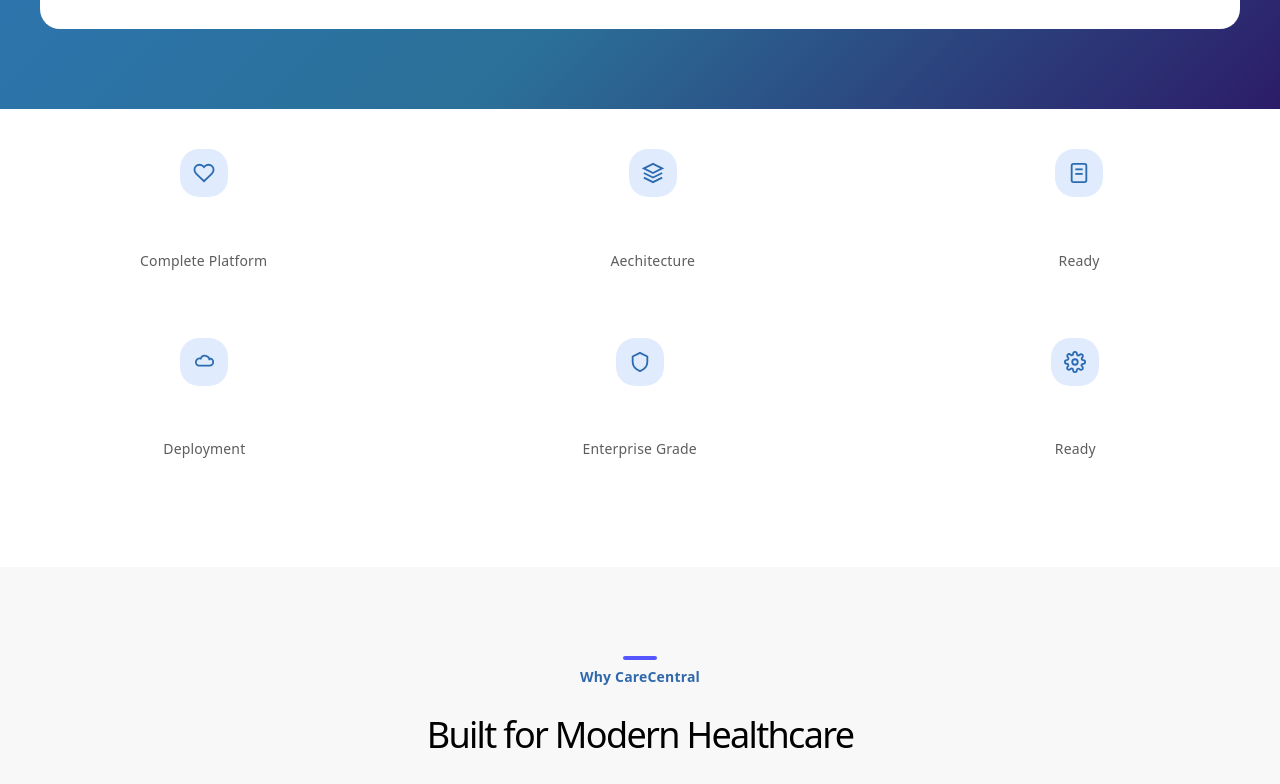
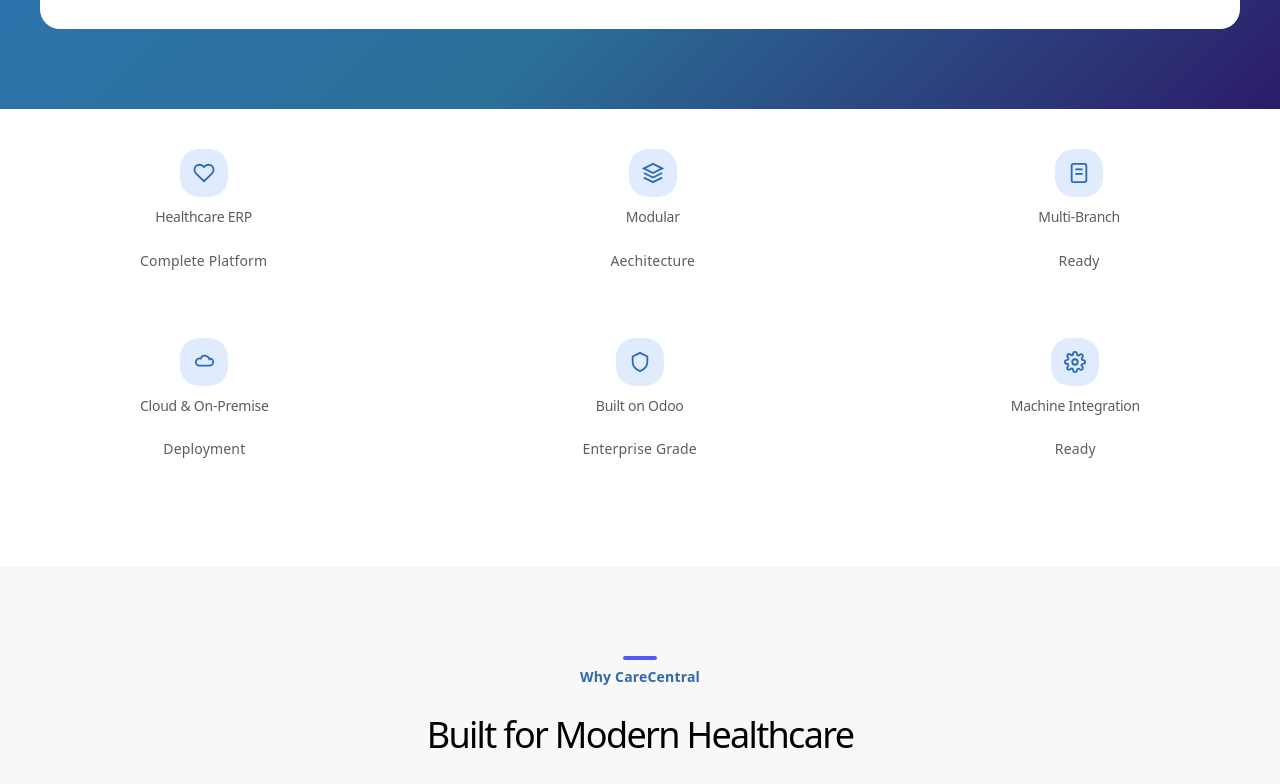
Before and after one commit to Etsub-tech/Derash-CareCenteral, a React (Vite) app: page / in a window 1280 px wide. Shown: the part 1296-2080 px from the top of the page. Built offline with nearby package versions, Linux system fonts and the light colour scheme.

Commit message:
fixed more color inconsistance

```diff
--- a/src/home.css
+++ b/src/home.css
@@ -201,15 +201,14 @@
 
 .white{
     padding: 40px;
+    background-color: white;
 }
 
 .second-grid{
     display: flex;
     flex-direction: column;
+}
 
-
-
-}
 .second{
     display: flex;
     justify-content: space-between;
@@ -221,6 +220,11 @@
 
 .second h3{
     color: rgb(93, 93, 93);
+}
+
+.second h2{
+    color: rgb(92, 92, 92);
+    font-weight: 500;
 }
 
 .second div {
@@ -296,6 +300,7 @@
     padding-top: 80px;
     padding-bottom: 40px;
     text-align: center;
+    background-color: white;
 }
 
 .fourth hr{
@@ -334,7 +339,7 @@
  color: rgb(59, 59, 59);
 }
 
-.seconf-card h2{
+.second-card h2{
     color: rgb(75, 75, 75);
 }
 
@@ -429,6 +434,7 @@
 
 .third-white, .fifth-white, .final{
     text-align: center;
+    background-color: white;
 
 }
 
@@ -510,6 +516,7 @@
     padding-right: 150px;
     padding-left: 150px;
     margin-top: 60px;
+
 
 }
 
```
